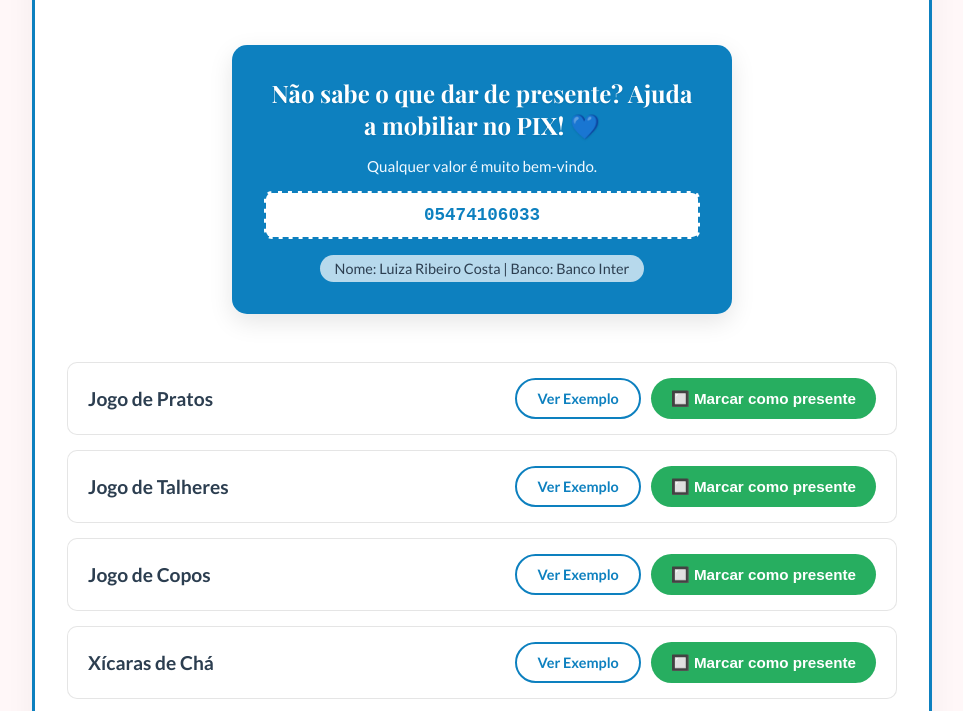
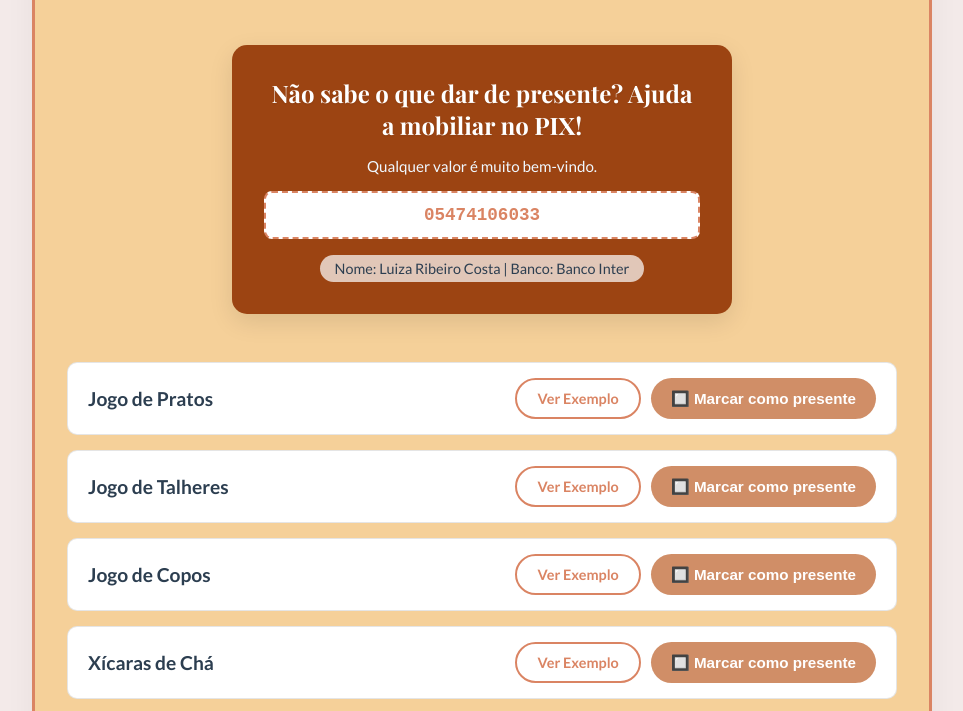
Before and after one commit to luanluizifrs/chadecasanova_luiza, a plain HTML site: page index.html in a window 1280 px wide. Shown: the part 174-885 px from the top of the page, without its empty margins (158-1121 px from the left). Drawn offline with nearby package versions, Linux system fonts and the light colour scheme; no server answers; a web font is replaced by a local one.

Commit message:
Alteracao de cores

```diff
--- a/index.html
+++ b/index.html
@@ -15,12 +15,12 @@
     <style>
         /* Paleta de Cores (Você pode alterar o azul se ela não for gremista) */
         :root {
-            --cor-principal: #0D80BF;
+            --cor-principal: #da8463;
             /* Pode trocar essa cor */
-            --creme: #FFF7F8;
+            --creme: #f3eae9;
             --texto-escuro: #2C3E50;
             --texto-claro: #7A7A7A;
-            --verde-sucesso: #27ae60;
+            --verde-sucesso: #d08e67;
         }
 
         /* Reset e Configurações Gerais */
@@ -40,7 +40,7 @@
         }
 
         .container {
-            background-color: #ffffff;
+            background-color: #f5d099;
             width: 100%;
             max-width: 900px;
             border-radius: 20px;
@@ -70,7 +70,7 @@
 
         /* Seção do PIX Elegante */
         .pix-section {
-            background: linear-gradient(135deg, var(--cor-principal) 100%, #ffffff 100%);
+            background-color: #9c4412;
             border-radius: 15px;
             padding: 2rem;
             text-align: center;
@@ -248,7 +248,7 @@
         </div>
 
         <div class="pix-section">
-            <h2 class="pix-title">Não sabe o que dar de presente? Ajuda a mobiliar no PIX! 💙</h2>
+            <h2 class="pix-title">Não sabe o que dar de presente? Ajuda a mobiliar no PIX!</h2>
             <p style="margin-bottom: 1rem; font-size: 0.95rem; color: #f0f8ff;">Qualquer valor é muito bem-vindo.</p>
             <div class="pix-key">05474106033</div>
             <div class="pix-details">Nome: Luiza Ribeiro Costa | Banco: Banco Inter</div>
```
